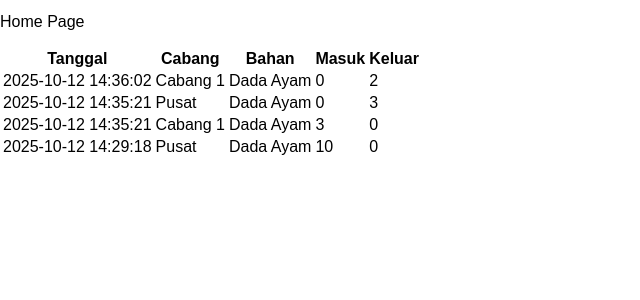
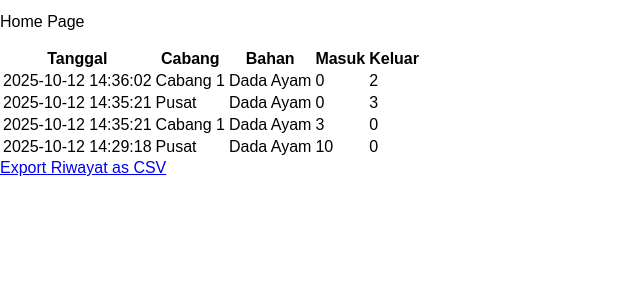
Before and after one commit to mkkssy/RestoSehatRPL, a Flask app: page /riwayat in a window 1280 px wide. Shown: the part 179-479 px from the top of the page, without its empty margins (0-640 px from the left). Run offline with Flask 3, Linux system fonts and the light colour scheme; data comes from the database, SQL or seed files in the repository.

Commit message:
Export riwayat sebagai .csv

```diff
--- a/main.py
+++ b/main.py
@@ -1,7 +1,9 @@
-from flask import Flask, render_template, request, redirect, url_for, flash
+from flask import Flask, render_template, request, redirect, url_for, flash, Response
 from flask_sqlalchemy import SQLAlchemy
 from sqlalchemy import event, ForeignKey
 from datetime import datetime
+import csv
+from io import StringIO
 
 app = Flask(__name__)
 app.config['SQLALCHEMY_DATABASE_URI'] = 'sqlite:///Stock.db'
@@ -329,5 +331,34 @@ def riwayat():
     bahans = {b.id: b.namaBahan for b in Bahan.query.all()}
     return render_template("riwayat.html", records=records, cabangs=cabangs, bahans=bahans)
 
+@app.route("/riwayat/export_csv")
+def export_riwayat_csv():
+    records = Riwayat.query.order_by(Riwayat.tanggal.desc()).all()
+    cabangs = {c.id: c.namaCabang for c in Cabang.query.all()}
+    bahans = {b.id: b.namaBahan for b in Bahan.query.all()}
+
+    # Create an in-memory string buffer
+    si = StringIO()
+    writer = csv.writer(si)
+
+    # Write CSV header
+    writer.writerow(["Tanggal", "Cabang", "Bahan", "Masuk", "Keluar"])
+
+    # Write each record
+    for r in records:
+        writer.writerow([
+            r.tanggal.strftime('%Y-%m-%d %H:%M:%S'),
+            cabangs.get(r.idCabang, 'Unknown'),
+            bahans.get(r.idBahan, 'Unknown'),
+            r.jmlhMasuk,
+            r.jmlhKeluar
+        ])
+
+    # Prepare the CSV as downloadable file
+    output = si.getvalue()
+    response = Response(output, mimetype="text/csv")
+    response.headers["Content-Disposition"] = "attachment; filename=riwayat.csv"
+    return response
+
 if __name__ == "__main__":
     app.run(debug=True)
--- a/templates/riwayat.html
+++ b/templates/riwayat.html
@@ -49,6 +49,9 @@
                     {% endfor %}
                 </tbody>
             </table>
+            <a href="{{ url_for('export_riwayat_csv') }}" class="btn btn-primary" style="margin-bottom:10px;">
+                Export Riwayat as CSV
+            </a>
         </div>
     </div>
 </div>
```
